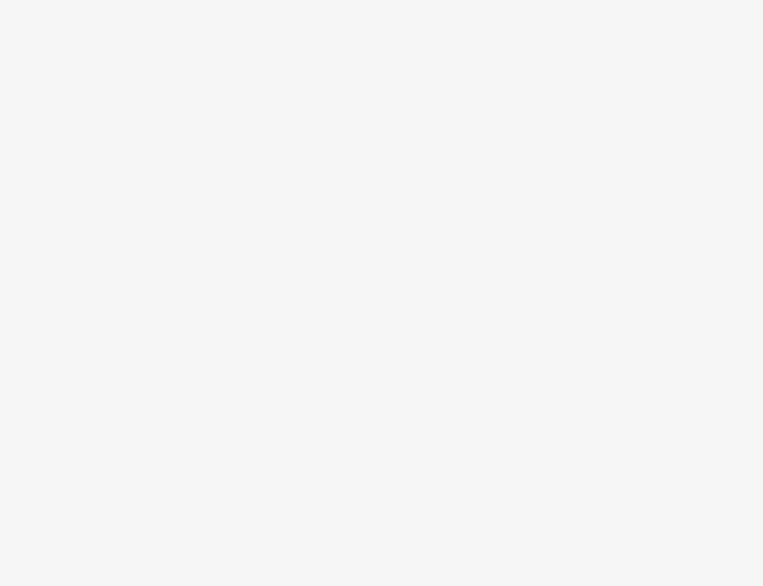
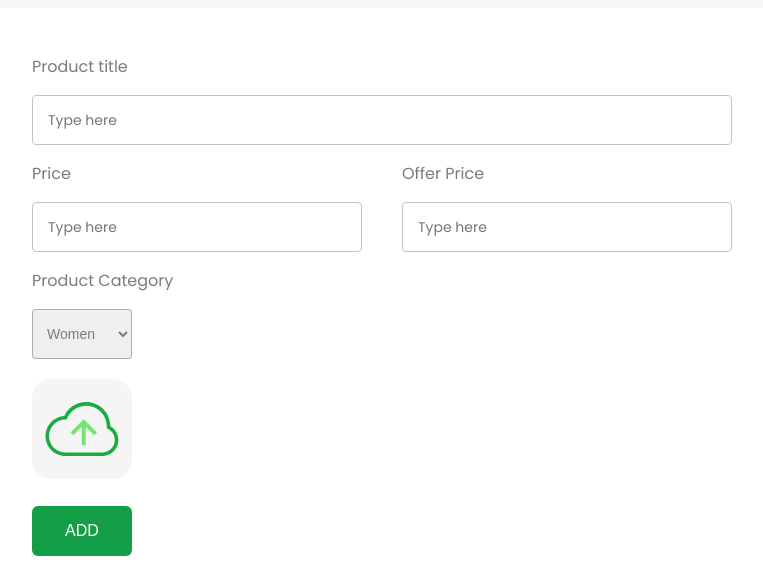
Before and after one commit to nguyenbaoson/Software-Engineering-2024---INT2208-, a React (Vite) app in the folder admin/: page /addproduct in a window 1280 px wide. Shown: the part 948-1534 px from the top of the page, without its empty margins (48-811 px from the left). Before the commit the page ends 936 px from the top, so only its background shows below. Built offline with nearby package versions, Linux system fonts and the light colour scheme.

Commit message:
Add AddProduct

```diff
--- a/admin/src/Components/AddProduct/AddProduct.css
+++ b/admin/src/Components/AddProduct/AddProduct.css
@@ -0,0 +1,88 @@
+.add-product{
+    box-sizing: border-box;
+    width: 100%;
+    max-width: 800px;
+    padding: 30px 50px;
+    margin: 20px 30px;
+    border-radius: 6px;
+    background: white;
+}
+.addproduct-itemfield{
+    width: 100%;
+    color: #7b7b7b;
+    font-size: 16px;
+}
+.addproduct-itemfield input{
+    box-sizing: border-box;
+    width: 100%;
+    height: 50px;
+    border-radius: 4px;
+    padding-left: 15px;
+    border: 1px solid #c3c3c3;
+    outline: none;
+    color: #7b7b7b;
+    font-family: 'Poppins';
+    font-size: 14px;
+}
+.addproduct-price{
+    display: flex;
+    gap: 40px;
+}
+.add-product-selector{
+    padding: 10px;
+    width: 100px;
+    height: 50px;
+    font-size: 14px;
+    color: #7b7b7b;
+    border: 1px solid #7b7b7b8d;
+    border-radius: 4px;
+}
+.addproduct-thumnail-img{
+    height: 100px;
+    width: 100px;
+    border-radius: 10px;
+    object-fit: contain;
+    margin: 20px 0px;
+}
+.addproduct-btn{
+    margin-top: 0px;
+    position: relative;
+    width: 100px;
+    height: 50px;
+    border-radius: 6px;
+    background: #149e47;
+    border: none;
+    cursor: pointer;
+    color: white;
+    font-size: 16px;
+    font-weight: 500;
+    overflow: hidden;
+}
+
+.addproduct-btn::before {
+    content: "";
+    position: absolute;
+    top: 0;
+    left: 0;
+    width: 100%;
+    height: 100%;
+    border-radius: 6px;
+    background-color: transparent;
+    pointer-events: none;
+}
+
+.addproduct-btn:hover::before {
+    background-color: rgba(0, 0, 0, 0.1);
+}
+
+.addproduct-btn > * {
+    pointer-events: auto;
+}
+
+@media(max-width:800px){
+    .add-product{
+        width: auto;
+        padding: 30px;
+        margin: 20px;
+    }
+}
--- a/admin/src/Components/AddProduct/AddProduct.jsx
+++ b/admin/src/Components/AddProduct/AddProduct.jsx
@@ -1,12 +1,92 @@
-import React from 'react'
+import React, { useState } from 'react'
 import './AddProduct.css'
+import upload_area from '../../assets/upload_area.svg'
 
 const AddProduct = () => {
+
+    const [image,setImage] = useState(false);
+    const [productDetails,setProductDetails] = useState({
+        name:"",
+        image:"",
+        category:"women",
+        new_price:"",
+        old_price:""
+    })
+
+    const imageHandler = (e) =>{
+        setImage(e.target.files[0]);
+    }
+    const changeHandler = (e) =>{
+        setProductDetails({...productDetails,[e.target.name]:e.target.value})
+    }
+
+    const Add_Product = async ()=>{
+        console.log(productDetails);
+        let responseData;
+        let product = productDetails;
+
+        let formData = new FormData();
+        formData.append('product',image);
+
+        await fetch('http://localhost:4000/upload',{
+            method:'POST',
+            headers:{
+                Accept:'application/json',
+            },
+            body:formData,
+        }).then((resp) => resp.json()).then((data)=>{responseData=data});
+
+        if(responseData.success)
+        {
+            product.image = responseData.image_url;
+            console.log(product);
+            await fetch('http://localhost:4000/addproduct',{
+                method:'POST',
+                headers:{
+                    Accept:'application/json',
+                    'Content-Type':'application/json',
+                },
+                body:JSON.stringify(product),
+            }).then((resp)=>resp.json()).then((data)=>{
+                data.success?alert("Product Added"):alert("Failed")
+            })
+        }
+    }
+
   return (
-    <div>
-
-    </div>
+    <div className='add-product'>
+      <div className="addproduct-itemfield">
+        <p>Product title</p>
+        <input value={productDetails.name} onChange={changeHandler} type="text" name='name' placeholder='Type here' />
+      </div>
+      <div className="addproduct-price">
+        <div className="addproduct-itemfield">
+            <p>Price</p>
+            <input value={productDetails.old_price} onChange={changeHandler} type="text" name='old_price' placeholder='Type here' />
+        </div>
+        <div className="addproduct-itemfield">
+            <p>Offer Price</p>
+            <input value={productDetails.new_price} onChange={changeHandler} type="text" name='new_price' placeholder='Type here' />
+        </div>
+        </div>
+        <div className="addproduct-itemfield">
+            <p>Product Category</p>
+            <select value={productDetails.category} onChange={changeHandler} name="category" className='add-product-selector'>
+                <option value="women">Women</option>
+                <option value="men">Men</option>
+                <option value="kid">Kid</option>
+            </select>
+        </div>
+        <div className="addproduct-itemfield">
+            <label htmlFor="file-input">
+                <img src={image?URL.createObjectURL(image):upload_area} className='addproduct-thumnail-img' alt="" />
+            </label>
+            <input onChange={imageHandler} type="file" name='image' id='file-input' hidden/>
+        </div>
+        <button onClick={()=>{Add_Product()}} className="addproduct-btn">ADD</button>
+      </div>
   )
 }
 
+
 export default AddProduct
--- a/admin/src/Pages/Admin/Admin.jsx
+++ b/admin/src/Pages/Admin/Admin.jsx
@@ -1,11 +1,16 @@
 import React from 'react'
 import './Admin.css'
 import Sidebar from '../../Components/Sidebar/Sidebar'
+import { Routes,Route } from 'react-router-dom'
+import AddProduct from '../../Components/AddProduct/AddProduct'
 
 const Admin = () => {
   return (
     <div className='admin'>
       <Sidebar/>
+      <Routes>
+        <Route path='/addproduct' element={<AddProduct/>}/>
+      </Routes>
     </div>
   )
 }
```
